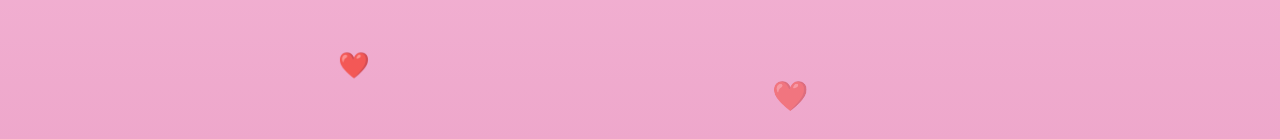
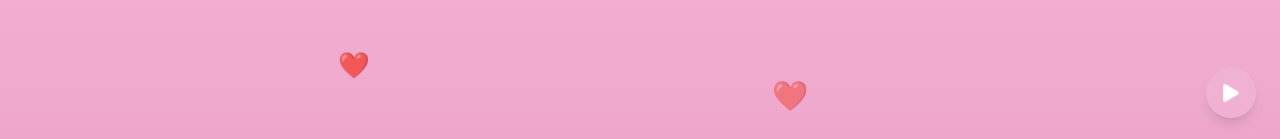
Before and after one commit to akashroy8210/surprise, a React (Vite) app: page /propose in a window 1280 px wide. Shown: the part 658-797 px from the top of the page. Built offline with nearby package versions, Linux system fonts and the light colour scheme; a web font is replaced by a local one.

Commit message:
fixed image and music paths

```diff
--- a/src/App.jsx
+++ b/src/App.jsx
@@ -3,10 +3,13 @@ import LandingPage from './component/Landing Page/LandingPage'
 import { BrowserRouter, Routes, Route } from "react-router-dom";
 import { Teddy, Choclate, Love, Promise, Valentine, Hug, Kiss, Propose } from './component/cards'
 import GlobalEffects from './component/GlobalEffects'
+import MusicPlayer from "./component/MusicPlayer";
+
 function App() {
   return (
     <BrowserRouter>
     <GlobalEffects>
+      <MusicPlayer />
     <Routes>
        <Route path="/" element={<LandingPage />} />
 
--- /dev/null
+++ b/src/component/MusicPlayer.jsx
@@ -0,0 +1,72 @@
+import { useEffect, useRef, useState } from "react";
+import { FaPlay, FaPause } from "react-icons/fa";
+import baby2 from "../assets/music/baby2.mp3";
+
+function MusicPlayer(){
+
+const audioRef = useRef(null);
+const [playing, setPlaying] = useState(false);
+
+
+// SMART AUTOPLAY (after first click anywhere)
+useEffect(() => {
+
+const startAudio = () => {
+
+if(audioRef.current){
+audioRef.current.volume = 0.4;
+
+audioRef.current.play()
+.then(()=> setPlaying(true))
+.catch(()=>{});
+}
+
+document.removeEventListener("click", startAudio);
+};
+
+document.addEventListener("click", startAudio);
+
+}, []);
+
+
+// Toggle button
+const toggleAudio = () => {
+
+if(!audioRef.current) return;
+
+if(playing){
+audioRef.current.pause();
+}else{
+audioRef.current.play().catch(()=>{});
+}
+
+setPlaying(!playing);
+};
+
+return(
+<>
+<audio ref={audioRef} src={baby2} loop preload="auto" />
+
+<button
+onClick={toggleAudio}
+className="
+fixed bottom-6 right-6 z-[9999]
+
+bg-white/10
+backdrop-blur-lg
+p-4
+rounded-full
+text-white
+shadow-lg
+hover:scale-110
+transition
+duration-300
+"
+>
+{playing ? <FaPause size={18}/> : <FaPlay size={18}/>}
+</button>
+</>
+);
+}
+
+export default MusicPlayer;
--- a/src/component/cards/Propose.jsx
+++ b/src/component/cards/Propose.jsx
@@ -4,7 +4,7 @@ import React, { useState, useEffect, useRef } from "react";
 import firstTimeMovie from '../../assets/image/firstTimeMovie.jpg'
 import firstTimeMovie2 from '../../assets/image/firstTimeMovie2.jpg'
 import baby1 from "../../assets/music/baby1.mp3"; // ✅ FIXED MUSIC PATH
-
+import { FaPlay, FaPause } from "react-icons/fa";
 import a from '../../assets/image/a.jpg'
 import b from '../../assets/image/b.jpg'
 import c from '../../assets/image/c.jpg'
@@ -19,8 +19,6 @@ function Propose() {
   const [index, setIndex] = useState(0);
     const audioRef = useRef(null);
   const toggleMusic = () => {
-    if (!audioRef.current) return;
-
     if (audioRef.current.paused) {
       audioRef.current.play();
     } else {
@@ -60,7 +58,7 @@ function Propose() {
   if (isAccepted === "yes") {
     return (
       <div className='flex bg-pink-200 h-screen flex-col justify-center items-center'>
-        <audio ref={audioRef} src={baby1} loop />
+        <audio ref={audioRef} src={baby1} loop  />
 
       <button
         onClick={toggleMusic}
@@ -125,7 +123,7 @@ function Propose() {
   return (
     <div className='bg-linear-to-t from-[#eea7cb] to-pink-200 h-screen flex flex-col  relative bg-cover items-center justify-center'>
       <h1 className='text-1xl font-bold fixed top-20 flex justify-center items-center bg-[#f2f2f2] border-2 shadow-2xl border-white px-5 py-3 rounded-full text-[#590d22] mb-10'>Happy Propose Day (-ve)💕</h1>
-<audio ref={audioRef} src={baby1} loop />
+<audio ref={audioRef} src={baby1} loop  />
 
       <button
         onClick={toggleMusic}
```
